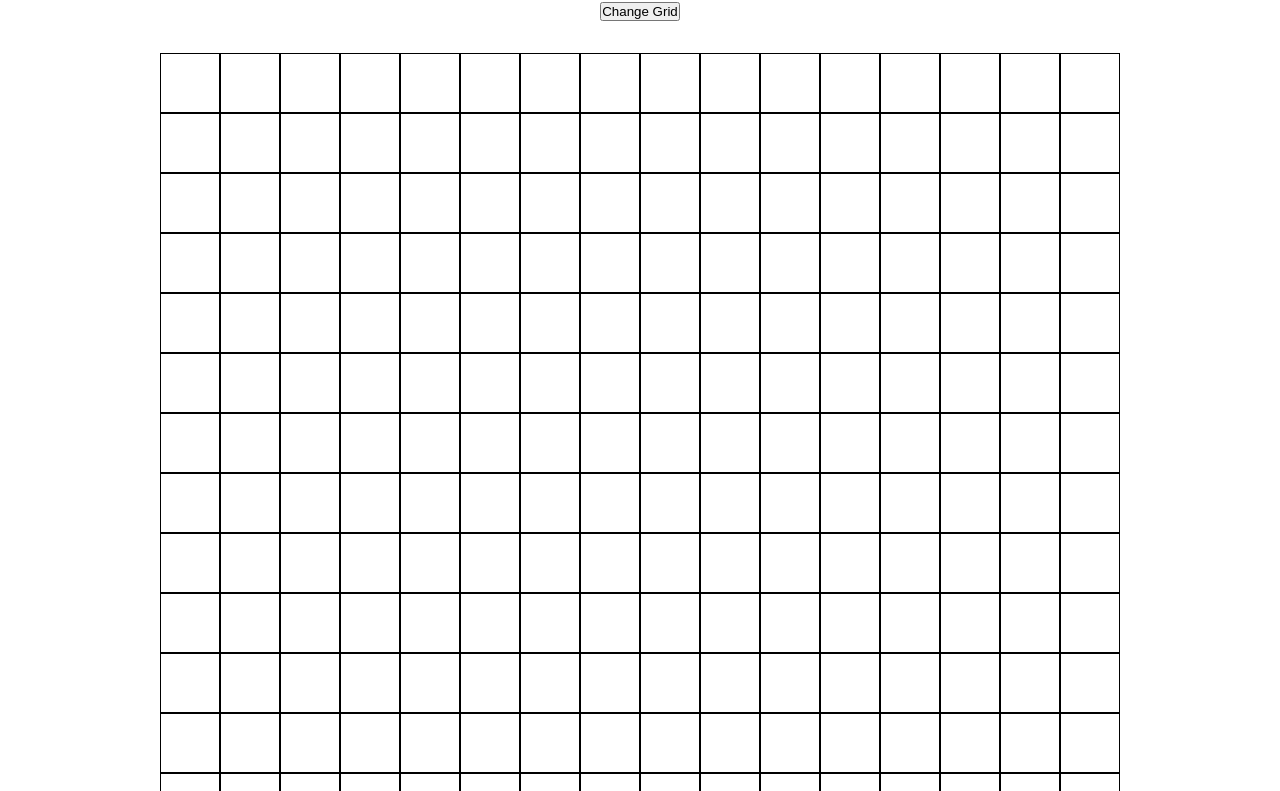
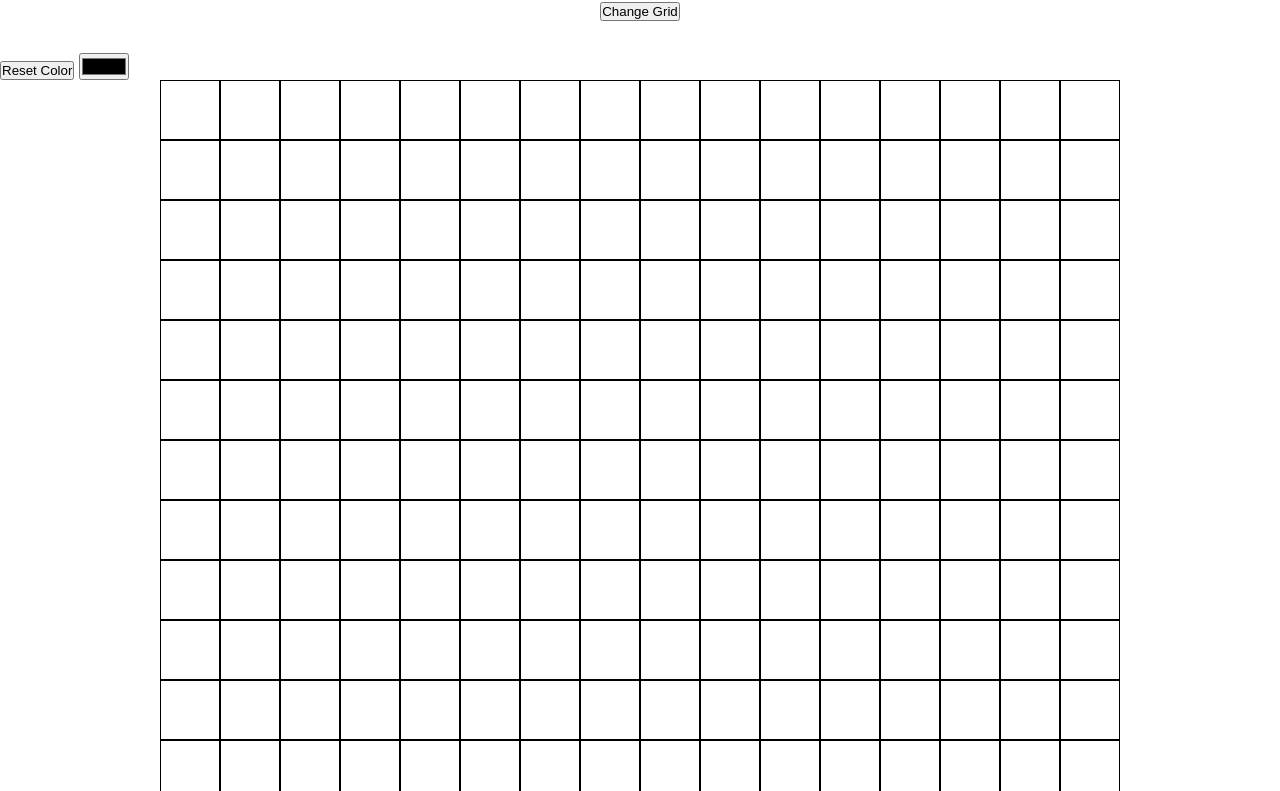
Before and after one commit to Shifardd/etch-a-sketch, a plain HTML site: page index.html in a window 1280 px wide. Shown: the part 67-858 px from the top of the page. Drawn offline with Linux system fonts and the light colour scheme.

Commit message:
Add reset and color input

```diff
--- a/index.html
+++ b/index.html
@@ -8,7 +8,11 @@
 </head>
 <body>
   <h1>Ethc A Sketch</h1>
-  <button class="change">Change Grid</button>
+  <div class="options">
+    <button class="change">Change Grid</button>
+    <button class="reset">Reset Color</button>
+    <input type="color">
+  </div>
   <div class="container">
   </div>
 
```
